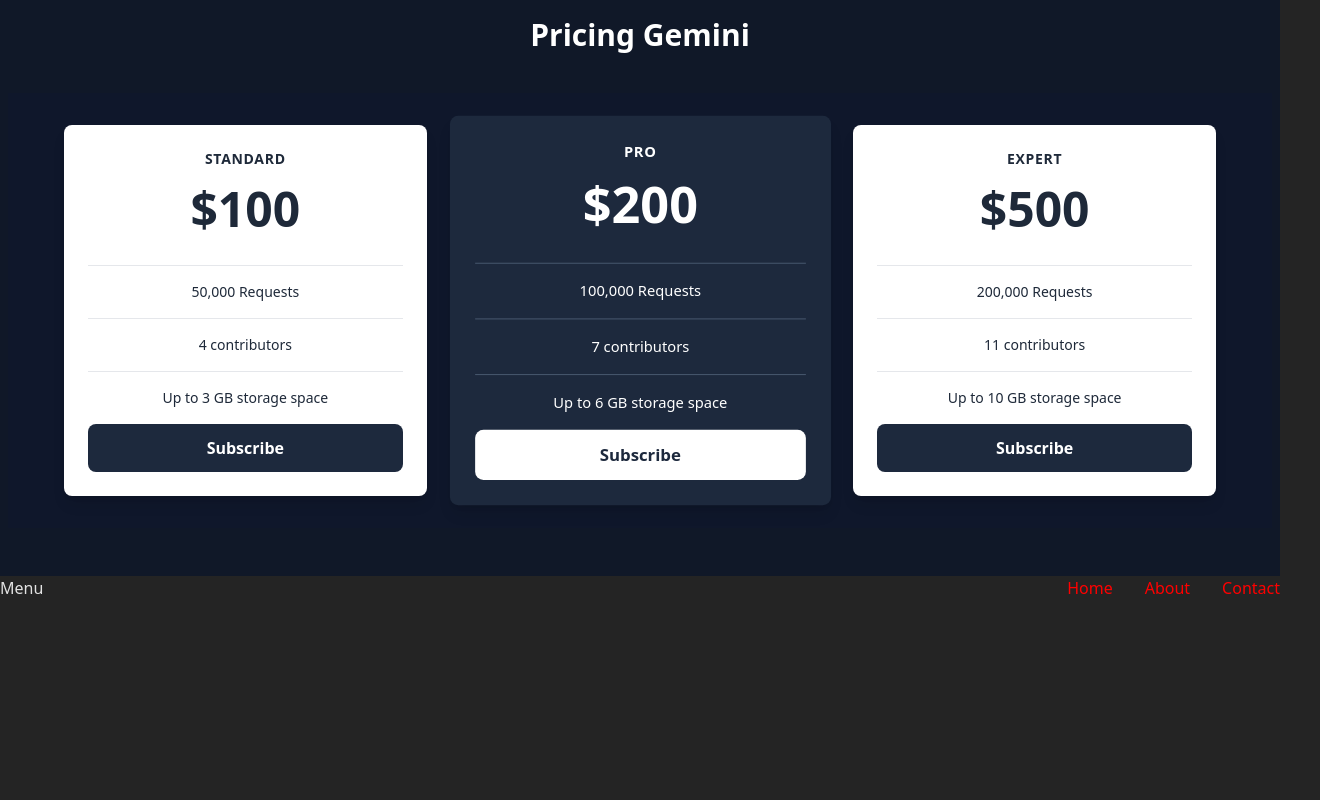
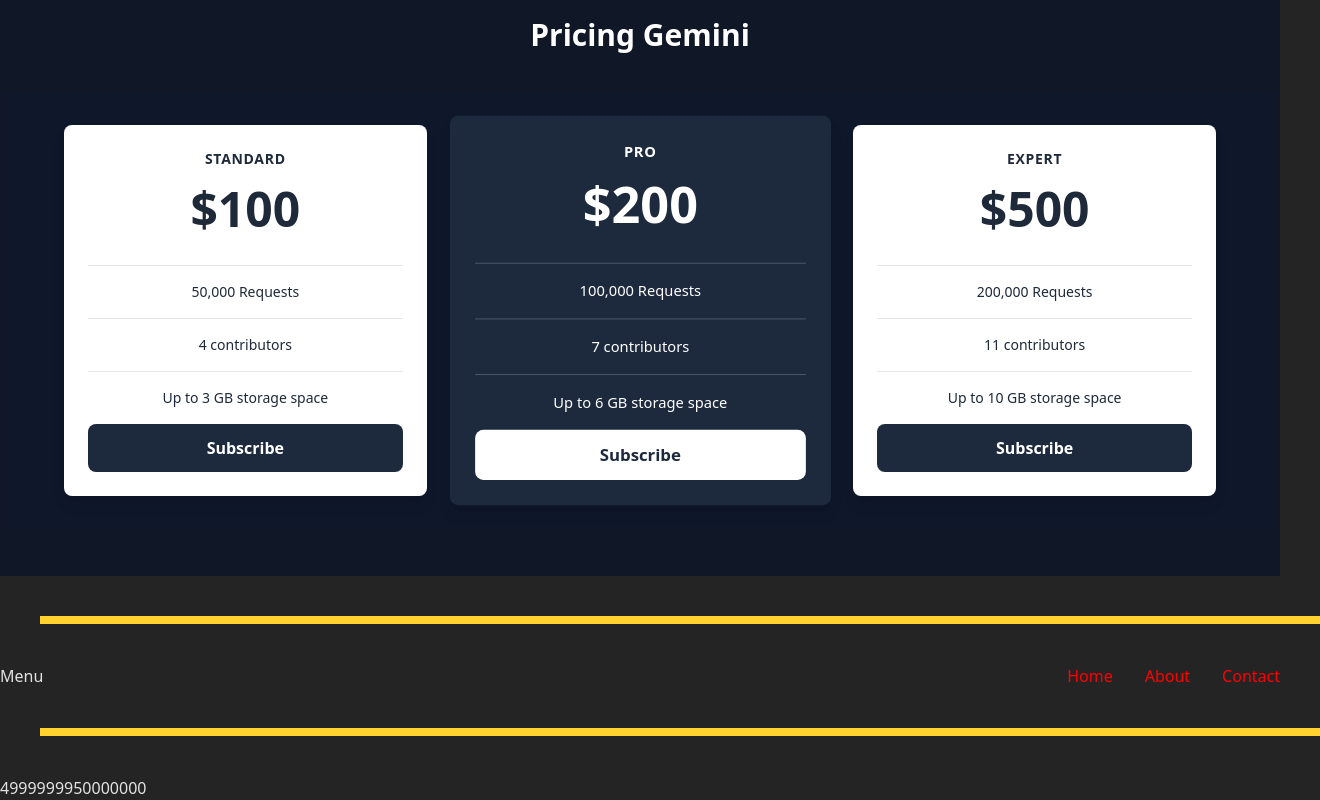
Before and after one commit to zhenya-band/ai-tasks, a React (Vite) app: page / in a window 1280 px wide. Shown: the part 593-1393 px from the top of the page, 1320 px wide, since content can reach past the window. Before the commit the page ends 1193 px from the top, so only its background shows below. Built offline with nearby package versions, Linux system fonts and the light colour scheme.

Commit message:
feat: task3 init

```diff
--- a/src/App.tsx
+++ b/src/App.tsx
@@ -1,6 +1,7 @@
 import { PricingPageGemini } from "./tasks/task1";
 import { PricingCardCursor } from "./tasks/task1/PricingCardCursor";
 import { MenuCursor } from "./tasks/task2/MenuCursor";
+import Dashboard from "./tasks/task3/Dashboard";
 
 function App() {
   return (
@@ -41,7 +42,10 @@ function App() {
         <h1 className="text-3xl font-bold text-white mb-10">Pricing Gemini</h1>
         <PricingPageGemini />
       </div>
+      <div className="w-full bg-amber-300 h-2 m-10" />
       <MenuCursor />
+      <div className="w-full bg-amber-300 h-2 m-10" />
+      <Dashboard />
     </>
   );
 }
--- /dev/null
+++ b/src/tasks/task3/Dashboard.tsx
@@ -0,0 +1,15 @@
+import React, { useState, useEffect } from "react";
+
+export default function Dashboard() {
+  const [d, setD] = useState<number | null>(null);
+
+  useEffect(() => {
+    let t = 0;
+    for (let i = 0; i < 1e8; i++) {
+      t += i;
+    }
+    setD(t);
+  }, []);
+
+  return <div>{d}</div>;
+}
```
